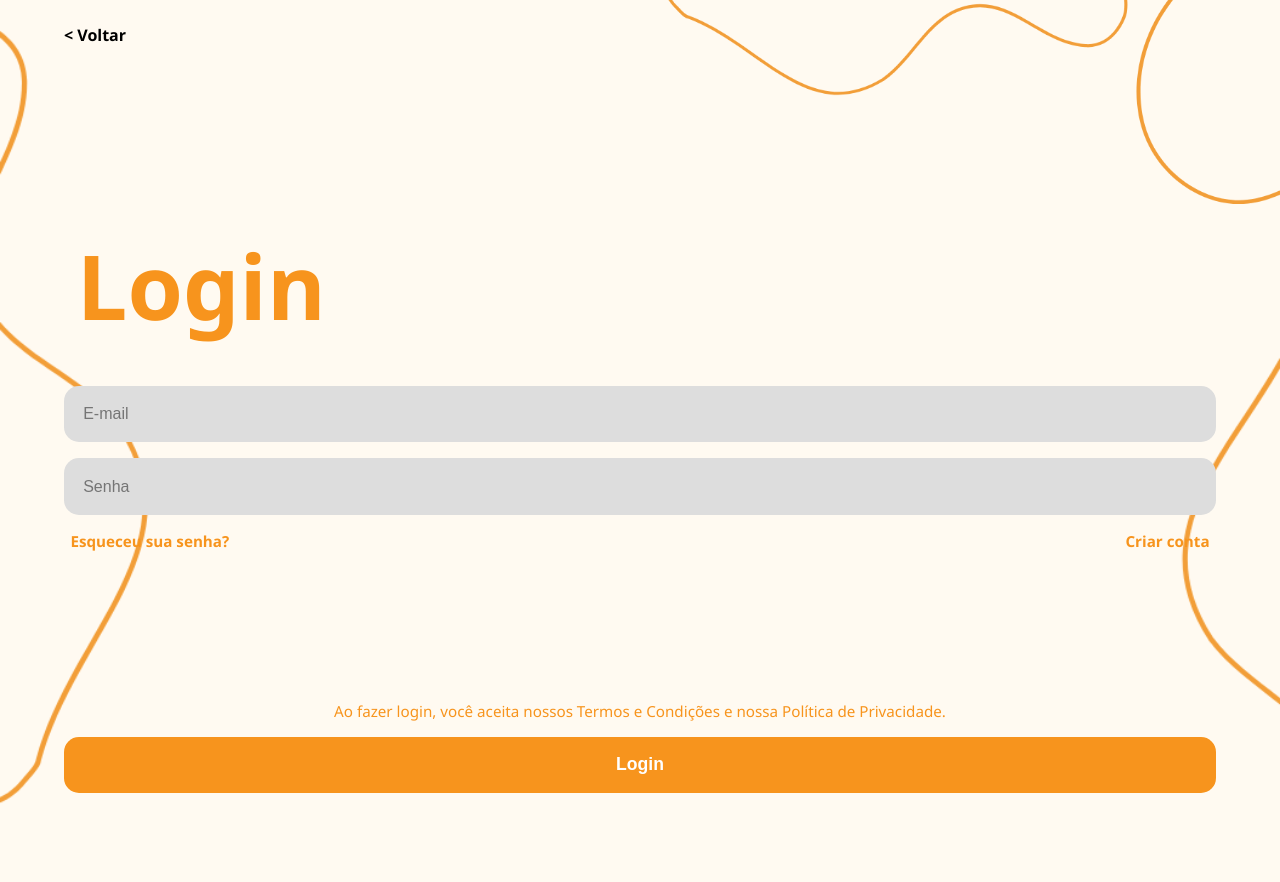
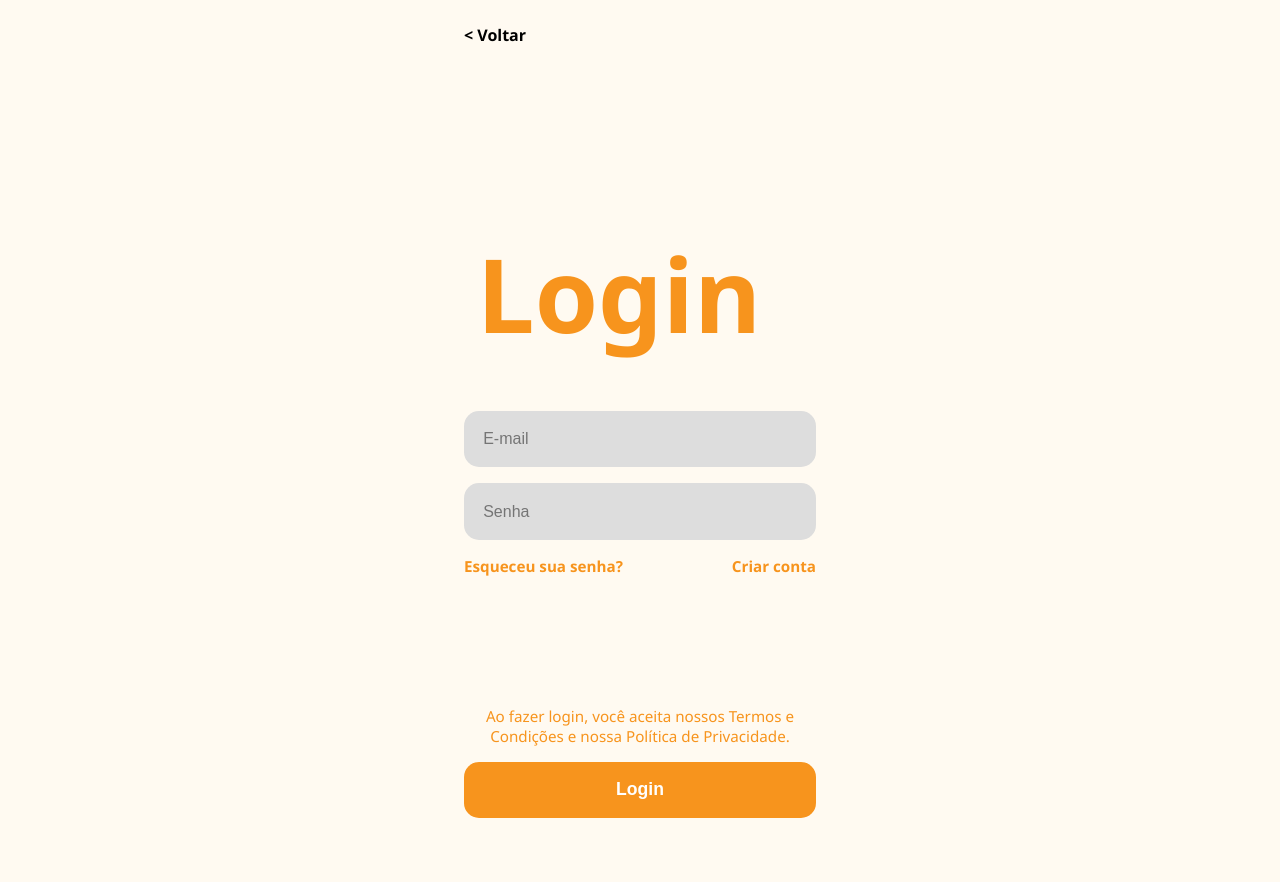
Before and after one commit to Samuel0088/desing_login, a PHP site: page /form-login.html in a window 1280 px wide. Before the commit the page ends 803 px from the top, so only its background shows below. Run offline with PHP 8.4, Linux system fonts and the light colour scheme.

Commit message:
Add files via upload

```diff
--- a/form-login.css
+++ b/form-login.css
@@ -4,33 +4,25 @@
   --font-family-monospace: 'Segoe UI', sans-serif;
 }
 
-/* Reset básico */
 * {
-  box-sizing: border-box;
   margin: 0;
   padding: 0;
+  box-sizing: border-box;
 }
 
-body {
+html, body {
+  width: 100%;
+  height: 100%;
   font-family: var(--font-family-monospace);
   background-color: var(--background);
+}
+
+#container {
   padding: 5vw;
   position: relative;
+  max-width: 480px;
+  margin: 0 auto;
 }
-
-/* imagem do topo */
-#img_topo {
-  position: absolute;
-  top: 0;
-  right: 0;
-  width: 60vw;
-  z-index: -1;
-}
-#img_topo img {
-  width: 100%;
-  height: auto;
-}
-
 /* link voltar */
 #link_voltar {
   position: absolute;
@@ -48,10 +40,10 @@ body {
 /* título */
 #titulo_login {
   color: var(--color-primary);
-  font-size: 7vw;
+  font-size: 8vw;
   font-weight: bold;
   margin-top: 20vh;
-  margin-bottom: 5vh;
+  margin-bottom: 6vh;
   margin-left: 1vw;
 }
 
@@ -72,25 +64,11 @@ body {
   justify-content: space-between;
   font-size: 0.95em;
   margin-bottom: 2em;
-  padding: 0 0.5vw;
 }
 #esqueceu_senha a {
   color: var(--color-primary);
   text-decoration: none;
   font-weight: 600;
-}
-
-/* imagem parte de baixo */
-#img_parte_de_baixo {
-  position: absolute;
-  bottom: 0;
-  left: 0;
-  width: 100vw;
-  z-index: -1;
-}
-#img_parte_de_baixo img {
-  width: 100%;
-  height: auto;
 }
 
 /* texto de condições */
@@ -100,7 +78,7 @@ body {
   text-align: center;
   margin: 3vh 0 2vh 0;
   padding: 0 10px;
-  margin-top: 150px;
+  margin-top: 130px;
 }
 
 /* botão login */
--- a/form-login.html
+++ b/form-login.html
@@ -7,27 +7,28 @@
   <link rel="stylesheet" href="form-login.css">
 </head>
 <body>
-  <div id="img_topo">
-    <img src="imagens/img_login_topo.png" alt="">
-  </div>
+  <div id="container">
     <div id="link_voltar">
       <a href="index.html">< Voltar</a>
     </div>
+
     <div id="titulo_login">Login</div>
+
     <form action="login.php" method="POST">
       <div id="ajustar_input">
         <p><input name="email" placeholder="E-mail" type="text" required></p>
         <p><input name="senha" type="password" placeholder="Senha" required></p>
       </div>
+
       <p id="esqueceu_senha">
         <a href="esqueceuasenha.php" target="_blank">Esqueceu sua senha?</a>
         <a id="criar_conta" href="" target="_blank">Criar conta</a>
       </p>
-    <div id="img_parte_de_baixo">
-      <img src="imagens/img_login_baixo.png" alt="">
-    </div>
+
       <p id="condicoes">Ao fazer login, você aceita nossos Termos e Condições e nossa Política de Privacidade.</p>
+
       <p id="btn_login"><input value="Login" type="submit"></p>
     </form>
+  </div>
 </body>
 </html>
```
Lines whose indentation alone changed are shown as unchanged.
